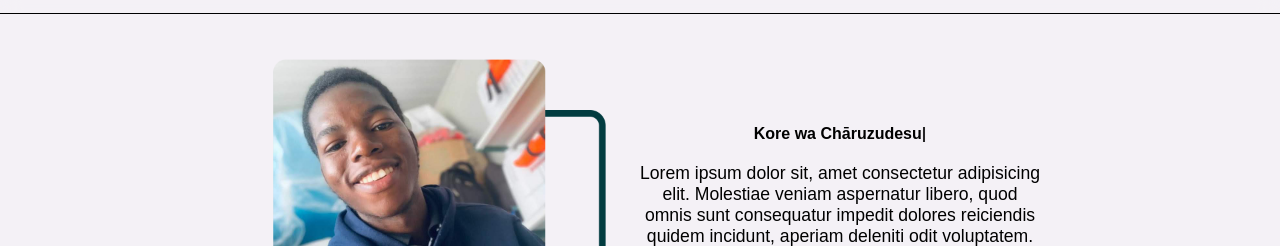
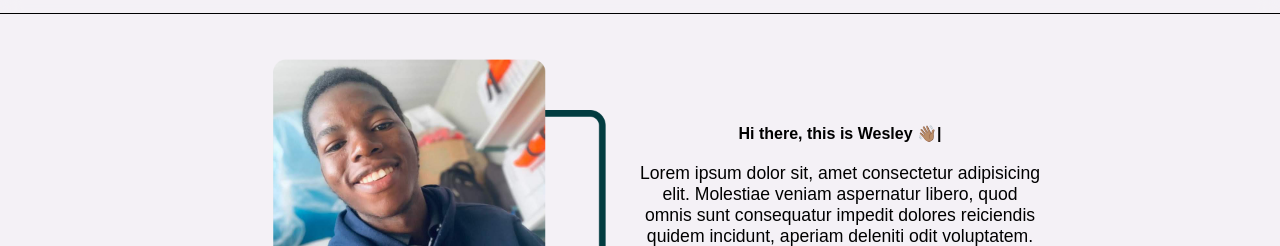
Before and after one commit to charlesarmah1002/portfolio-v1, a plain HTML site: page index.html in a window 1280 px wide. Shown: the part 87-333 px from the top of the page. Drawn offline with nearby package versions, Linux system fonts and the light colour scheme; a web font is replaced by a local one.

Commit message:
Update index.html

```diff
--- a/index.html
+++ b/index.html
@@ -64,12 +64,13 @@
     <script src="https://cdn.jsdelivr.net/npm/typed.js@2.0.12"></script>
     <script>
         var typed = new Typed('.element', {
-        strings: ["Kore wa Chāruzudesu"],
+        strings: ["Hi there, this is Wesley 👋🏽"],
         typeSpeed: 60,
         backSpeed: 60,
         smartBackspace: false,
         loop: false
         });
+
     </script>
 </body>
 </html>
```
